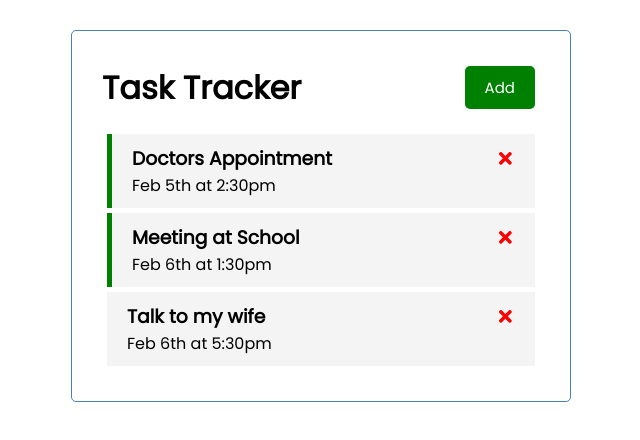
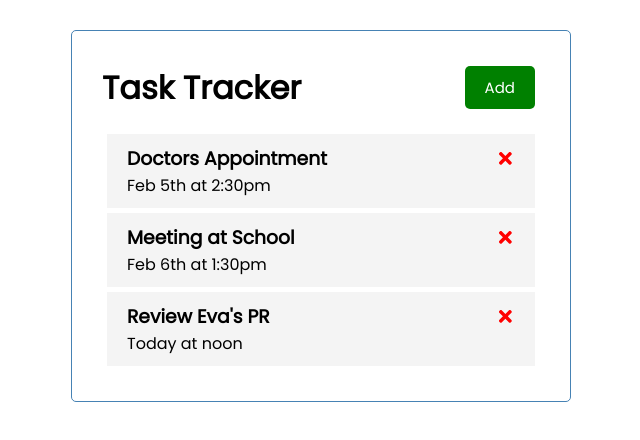
Before and after one commit to patrickRobotics/react-app, a React (Create React App) app: page / in a window 1280 px wide. Shown: the top 440 px of the page, without its empty margins (319-959 px from the left). Built offline with nearby package versions, Linux system fonts and the light colour scheme; data requests are answered from the project's data file.

Commit message:
refactor state to use backend server

```diff
--- /dev/null
+++ b/db.json
@@ -0,0 +1,22 @@
+{
+  "tasks": [
+    {
+      "id": 1,
+      "text": "Doctors Appointment",
+      "day": "Feb 5th at 2:30pm",
+      "reminder": false
+    },
+    {
+      "id": 2,
+      "text": "Meeting at School",
+      "day": "Feb 6th at 1:30pm",
+      "reminder": false
+    },
+    {
+      "text": "Review Eva's PR",
+      "day": "Today at noon",
+      "reminder": false,
+      "id": 3
+    }
+  ]
+}
--- a/package.json
+++ b/package.json
@@ -6,6 +6,7 @@
     "@testing-library/jest-dom": "^5.11.4",
     "@testing-library/react": "^11.1.0",
     "@testing-library/user-event": "^12.1.10",
+    "json-server": "^0.16.3",
     "react": "^17.0.2",
     "react-dom": "^17.0.2",
     "react-icons": "^4.2.0",
@@ -16,7 +17,8 @@
     "start": "react-scripts start",
     "build": "react-scripts build",
     "test": "react-scripts test",
-    "eject": "react-scripts eject"
+    "eject": "react-scripts eject",
+    "server": "json-server --watch db.json --port 5000"
   },
   "eslintConfig": {
     "extends": [
--- a/src/App.js
+++ b/src/App.js
@@ -1,4 +1,4 @@
-import { useState } from "react"
+import { useState, useEffect } from "react"
 
 import Header from "./components/Header";
 import Tasks from "./components/Tasks";
@@ -6,40 +6,62 @@ import AddTask from "./components/AddTask";
 
 function App() {
   const [ showAddTask, setShowAddTask ] = useState(false)
-  const [ tasks, setTasks ] = useState([
-    {
-      id: 1,
-      text: 'Doctors Appointment',
-      day: 'Feb 5th at 2:30pm',
-      reminder: true,
-    },
-    {
-      id: 2,
-      text: 'Meeting at School',
-      day: 'Feb 6th at 1:30pm',
-      reminder: true,
-    },
-    {
-      id: 3,
-      text: 'Talk to my wife',
-      day: 'Feb 6th at 5:30pm',
-      reminder: false,
+  const [ tasks, setTasks ] = useState([])
+  useEffect(() => {
+    const getTasks = async () => {
+      const tasksFromServer = await fetchTasks()
+      setTasks(tasksFromServer)
     }
-  ])
+    getTasks()
+  }, [])
+
+  // Fetch Tasks
+  const fetchTasks = async () => {
+    const res = await fetch('http://localhost:5000/tasks')
+    const data = await res.json()
+    return(data)
+  }
+
+  // Fetch Task
+  const fetchTask = async (id) => {
+    const res = await fetch(`http://localhost:5000/tasks/${id}`)
+    const data = await res.json()
+    return(data)
+  }
 
   // Add Task
-  const addTask = (task) => {
-    const id  = Math.floor(Math.random() * 1000 ) + 1
-    const newTask = { id, ...task }
-    setTasks([ ...tasks, newTask ])
+  const addTask = async(task) => {
+    const res = await fetch('http://localhost:5000/tasks',
+    {
+      method: 'POST',
+      headers: {
+        'Content-type': 'application/json'
+      },
+      body: JSON.stringify(task)
+    })
+    const data = await res.json()
+    setTasks([ ...tasks, data ])
   }
   // Delete Task
-  const deleteTask = (id) => {
+  const deleteTask = async(id) => {
+    await fetch(`http://localhost:5000/tasks/${id}`, {method: 'DELETE',})
     setTasks(tasks.filter((task) => task.id !== id ))
   }
   // Toggle Reminder
-  const toggleReminder = (id) => {
-    setTasks(tasks.map((task) => task.id === id? {...task, reminder: !task.reminder} : task ))
+  const toggleReminder = async (id) => {
+    const taskToToggle = await fetchTask(id)
+    const updTask = { ...taskToToggle, reminder: !taskToToggle.reminder }
+    const res = await fetch(`http://localhost:5000/tasks/${id}`,
+    {
+      method: 'PUT',
+      headers: {
+        'Content-type': 'application/json'
+      },
+      body: JSON.stringify(updTask)
+    })
+    const data = await res.json()
+
+    setTasks(tasks.map((task) => task.id === id? {...task, reminder: data.reminder} : task ))
   }
 
   return (
```
Also changed, not shown: 1 other file (tests, documents, lock files or other folders).
